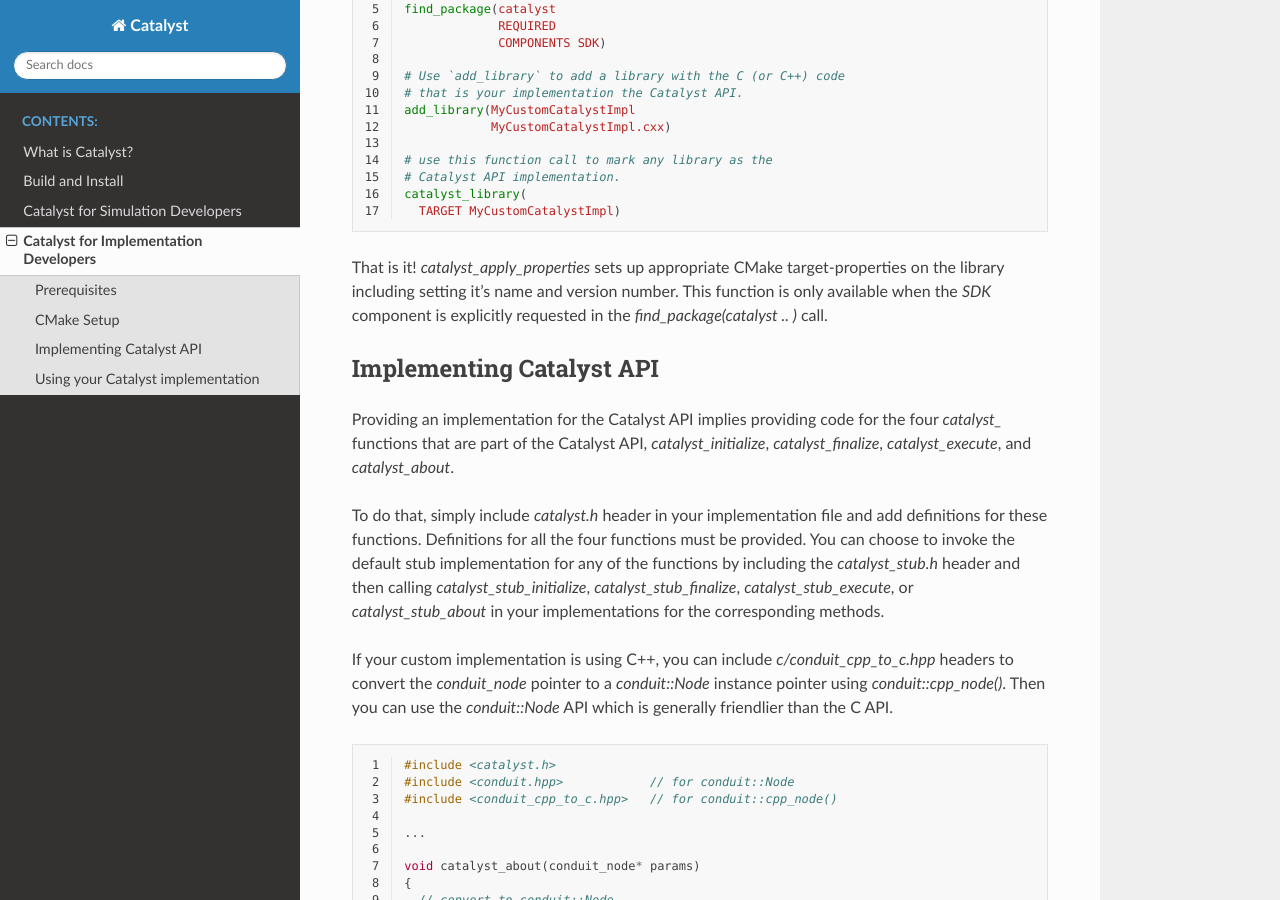
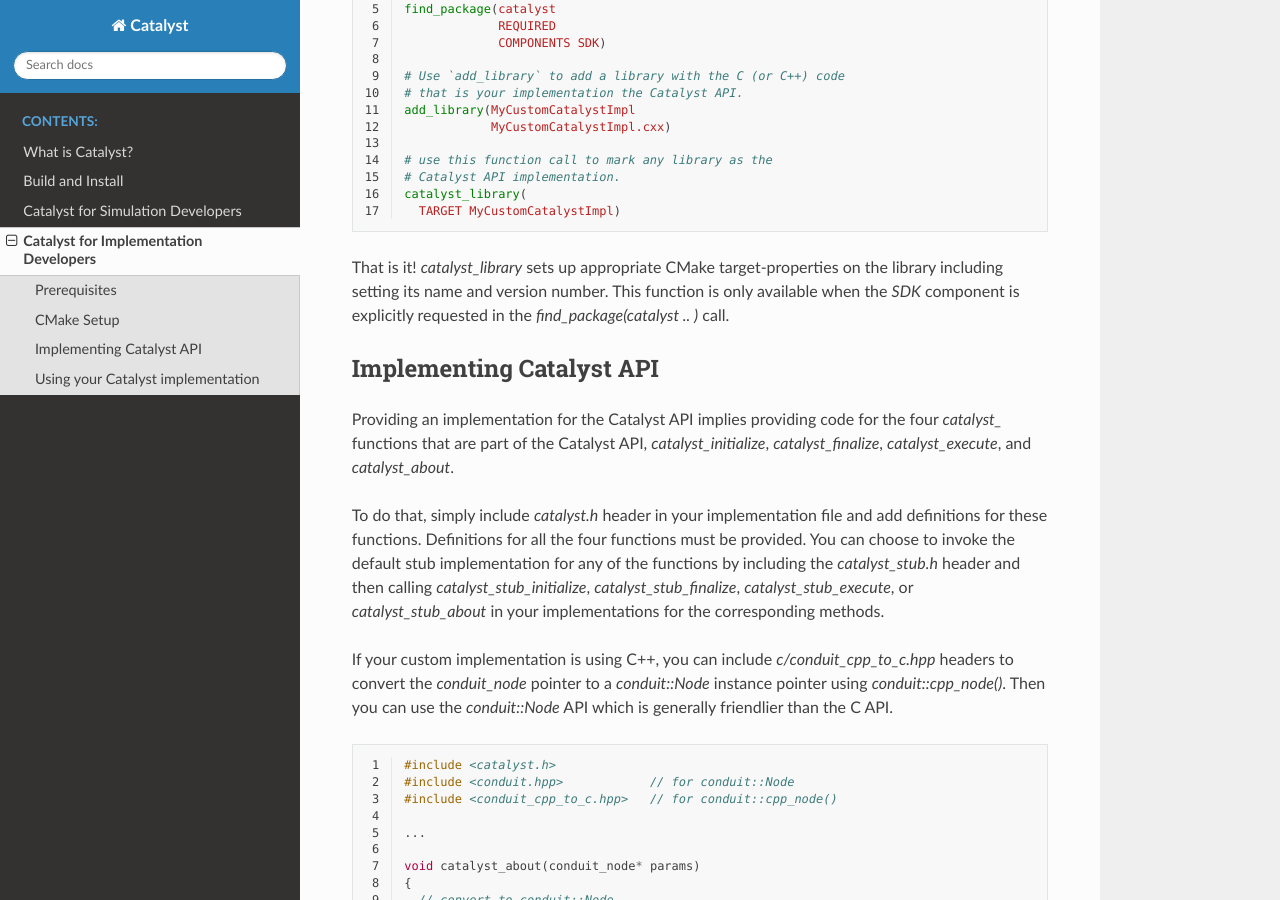
Before and after one commit to OpenChemistry/vtkcatalyst, a Sphinx documentation site: the page built from docs/for_implementation_developers.rst, in a window 1280 px wide and 900 px high, scrolled down 687 px. Built offline with Sphinx 7.4.7 and the Read the Docs theme 2.0.0, drawn with Linux system fonts in a browser that asks for light colours.

Commit message:
doc: minor fix.

```diff
--- a/docs/for_implementation_developers.rst
+++ b/docs/for_implementation_developers.rst
@@ -47,8 +47,8 @@ implementation.
     catalyst_library(
       TARGET MyCustomCatalystImpl)
 
-That is it! `catalyst_apply_properties` sets up appropriate CMake
-target-properties on the library including setting it's name and version number.
+That is it! `catalyst_library` sets up appropriate CMake
+target-properties on the library including setting its name and version number.
 This function is only available when the `SDK` component is explicitly requested
 in the `find_package(catalyst .. )` call.
 
```
